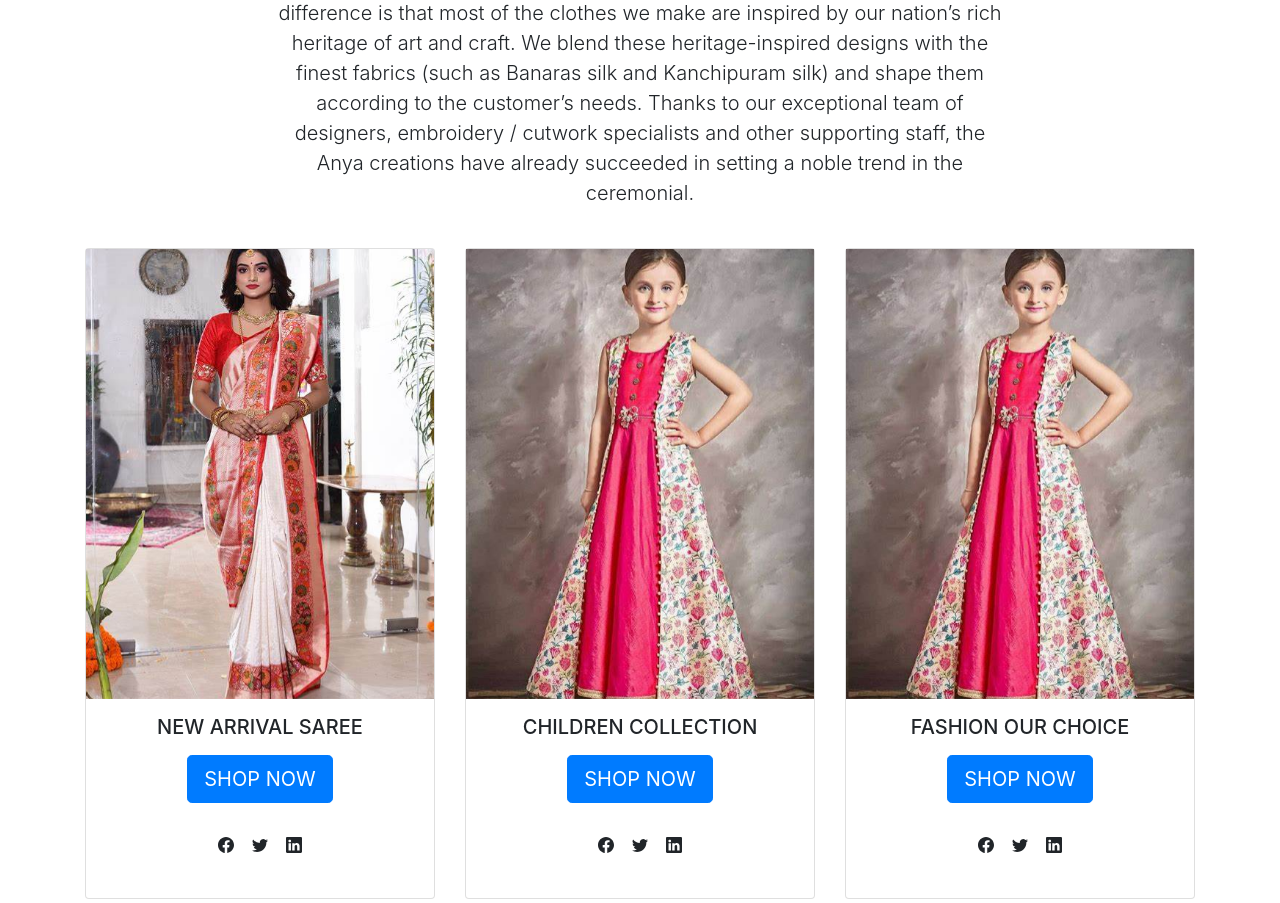
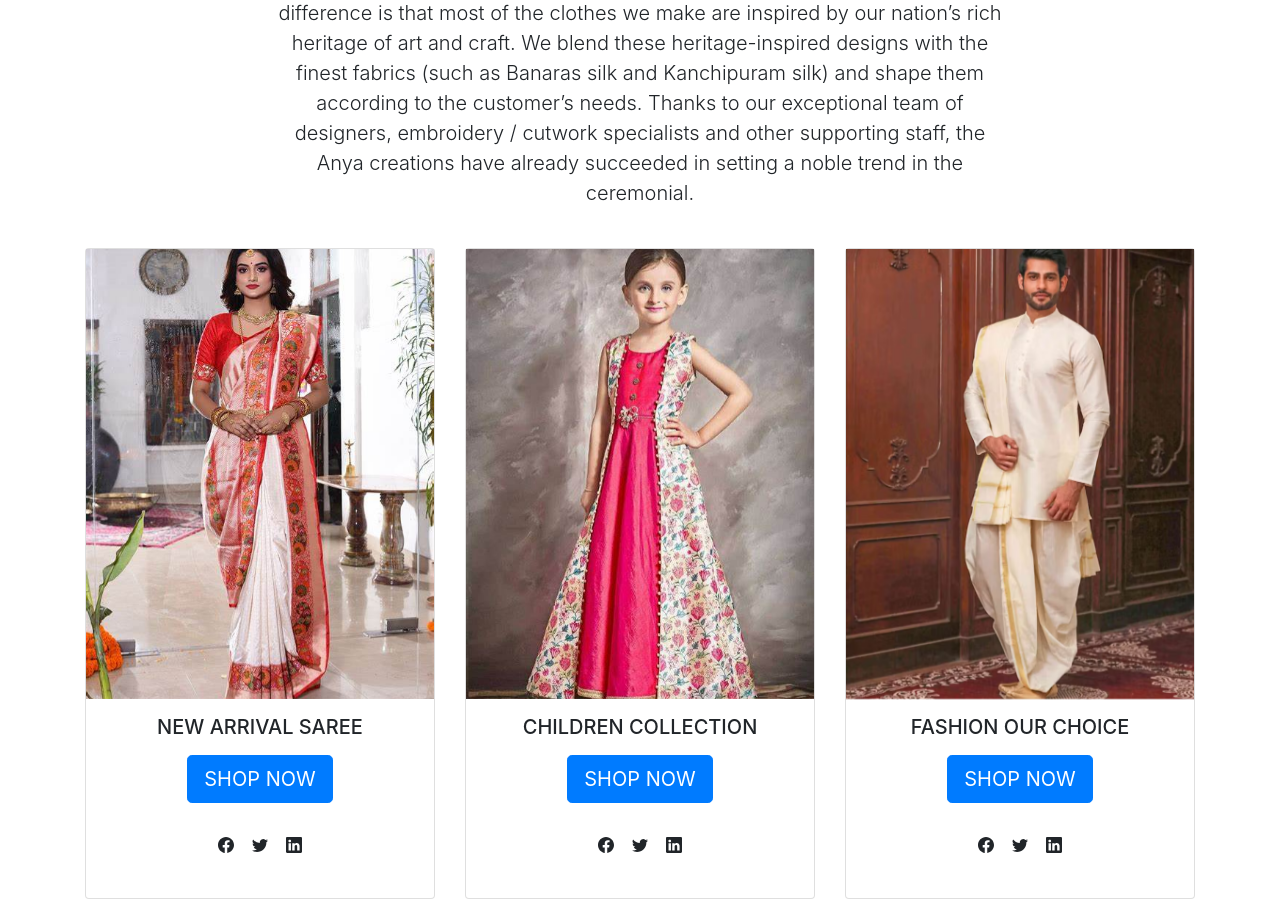
Before and after one commit to arnabg31/pro1, a PHP site: page / in a window 1280 px wide. Shown: the part 680-1583 px from the top of the page. Run offline with PHP 8.4, Linux system fonts and the light colour scheme; some libraries are stand-ins or nearby versions.

Commit message:
flip card pic change

```diff
--- a/index.php
+++ b/index.php
@@ -345,7 +345,7 @@
                             </div> -->
                             <div class="img-flip mb-3">
                                 <div class="flip-inner">
-                                    <img class="flip-front img-fluid" src="image/kids.jpg" alt="Front">
+                                    <img class="flip-front img-fluid" src="image/kurta.jpg" alt="Front">
                                     <img class="flip-back img-fluid" src="image/saree1.jpg" alt="Back">
                                 </div>
                             </div>
```
